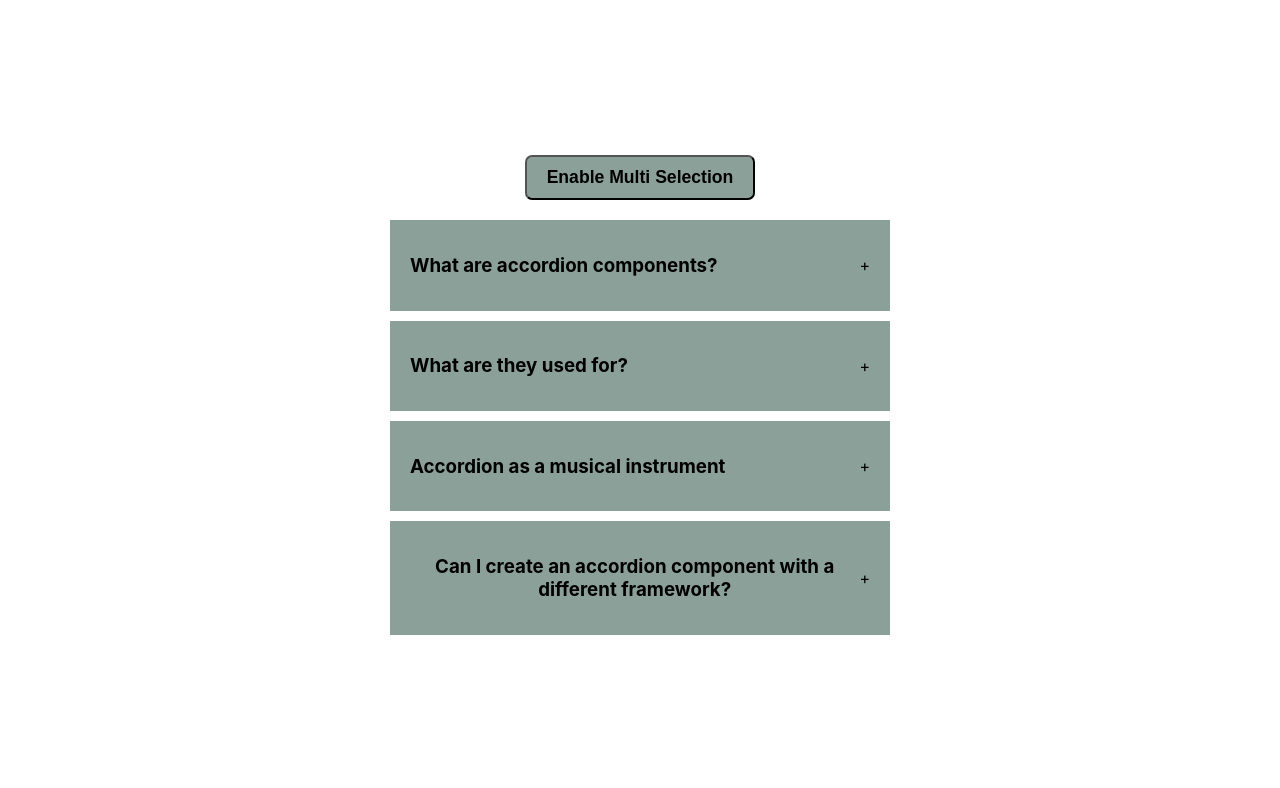
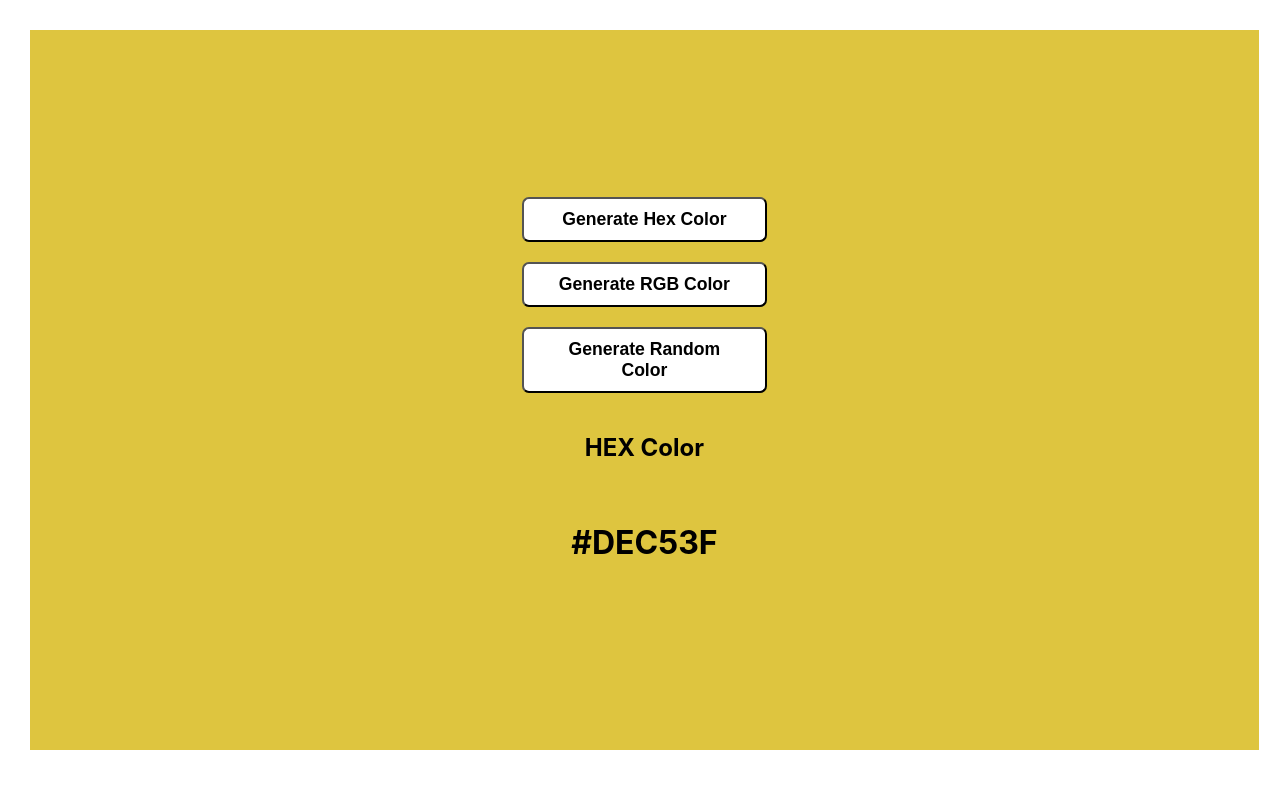
Before and after one commit to sindhupallavi14/React-mini-projects, a React (Create React App) app: page / in a window 1280 px wide. Shown: the top 788 px of the page. Built offline with nearby package versions, Linux system fonts and the light colour scheme.

Commit message:
RandomColor completed

```diff
--- a/src/App.js
+++ b/src/App.js
@@ -1,11 +1,16 @@
 // import logo from './logo.svg';
 import './App.css';
 import Accordian from './Components/Accordian/accordian';
+import { RandomColor } from './Components/RandomColor/randomcolor';
 
 function App() {
   return (
     <div className="App">
-        <Accordian/>
+      {/* Accordian */}
+        {/* <Accordian/> */}
+        {/* Random Color */}
+        <RandomColor/>
+
     </div>
   );
 }
--- a/src/Components/Accordian/accordian.js
+++ b/src/Components/Accordian/accordian.js
@@ -1,61 +1,65 @@
-import { useState } from "react"
-import data from "./accordianData"
-import "./accordian.css"
- export default function Accordian()
-{
-    const [selected,setSelected]=useState(null);
-    const [enablemulti,setEnablemulti]=useState(false);
-    const [multi,setMulti]=useState([]);
+import { useState } from "react";
+import data from "./accordianData";
+import "./accordian.css";
+export default function Accordian() {
+  const [selected, setSelected] = useState(null);
+  const [enablemulti, setEnablemulti] = useState(false);
+  const [multi, setMulti] = useState([]);
 
-    function handleSingleSelection(crntid)
-    {
-        setSelected(crntid===selected?null:crntid);
+  function handleSingleSelection(crntid) {
+    setSelected(crntid === selected ? null : crntid);
   }
-    function handlemultiSelection(crntid)
-    {
-         let cpymulti=[...multi];
-         const findindexOfcrntid=cpymulti.indexOf(crntid);
 
+
+  function handlemultiSelection(crntid) {
+    let cpymulti = [...multi];
+    const findindexOfcrntid = cpymulti.indexOf(crntid);
     //  console.log(findindexOfcrntid);
-         if(findindexOfcrntid==-1)
-         {
+    if (findindexOfcrntid == -1) {
       cpymulti.push(crntid);
-         }
-         else{
-            cpymulti.splice(findindexOfcrntid,1);
+    } else {
+      cpymulti.splice(findindexOfcrntid, 1);
     }
     setMulti(cpymulti);
   }
-    console.log(selected,multi);
+  console.log(selected, multi);
 
-    return(
+  return (
     <div className="wrapper">
-            <button onClick={()=>setEnablemulti(!enablemulti)}>{enablemulti ? "Enable Single Selection" : "Enable Multi Selection"}</button>
+      <button onClick={() => setEnablemulti(!enablemulti)}>
+        {enablemulti ? "Enable Single Selection" : "Enable Multi Selection"}
+      </button>
       <div className="accordian">
-            {
-                data && data.length >0 ?
-                data.map(item =>
+        {data && data.length > 0 ? (
+          data.map((item) => (
             <div className="item">
-                        <div onClick={enablemulti
-                            ?()=>handlemultiSelection(item.id)
-                            :()=>handleSingleSelection(item.id)}
-                            className="title">
+              <div
+                onClick={
+                  enablemulti
+                    ? () => handlemultiSelection(item.id)
+                    : () => handleSingleSelection(item.id)
+                }
+                className="title"
+              >
                 <h3>{item.question}</h3>
                 <span>+</span>
               </div>
-                        {enablemulti ? multi.indexOf(item.id)!==-1 &&
-                          <div  className="content">{item.answer}</div>
-                          : selected === item.id && <div  className="content">{item.answer}</div>
-                         }
+              {enablemulti
+                ? multi.indexOf(item.id) !== -1 && (
+                    <div className="content">{item.answer}</div>
+                  )
+                : selected === item.id && (
+                    <div className="content">{item.answer}</div>
+                  )}
               {/* {selected ===item.id ?
                             <div  className="content">{item.answer}</div>
                         :null } */}
             </div>
-                )
-                :<p>No data</p>
-            }
-
+          ))
+        ) : (
+          <p>No data</p>
+        )}
       </div>
     </div>
-    )
+  );
 }
--- /dev/null
+++ b/src/Components/RandomColor/randomcolor.css
@@ -0,0 +1,23 @@
+
+.container{
+  display: flex;
+  flex-direction: column;
+  justify-content:center;
+  align-items: center;
+  gap:20px;
+  margin: 30px;
+  width: 96vw;
+  height: 90vh;
+  overflow-y: hidden;
+  overflow-x: hidden;
+}
+
+.container button{
+    background-color:white;
+    font-size:1.1rem;
+    font-weight: bold;
+    cursor: pointer;
+    border-radius: 7px;
+    padding:10px 20px;
+    width:20%;
+}
--- /dev/null
+++ b/src/Components/RandomColor/randomcolor.js
@@ -0,0 +1,50 @@
+import { useEffect, useState } from "react";
+import "./randomcolor.css";
+export function RandomColor()
+{
+
+    const [typeOfColor,setTypeOfColor]=useState('hex');
+    const [color,setColor]=useState("black");
+
+    function randomColorUtility(length)
+    {
+       return Math.floor(Math.random()*length);
+    }
+
+    function handleCreateHexColor()
+    {
+        let hex=[1,2,3,4,5,6,7,8,9,"A","B","C","D","E","F"] ;
+        let hexColor="#";
+        for(let i=0;i<6;i++)
+        {
+            hexColor+=hex[randomColorUtility(hex.length)]
+        }
+        console.log(hexColor);
+        setColor(hexColor)
+
+    }
+    function handleCreateRgbColor()
+    {
+        const r=randomColorUtility(256);
+        const g=randomColorUtility(256);
+        const b=randomColorUtility(256);
+
+        setColor(`rgb(${r},${g},${b})`)
+    }
+
+    useEffect(()=>{
+      if(typeOfColor==='rgb') handleCreateRgbColor()
+      else handleCreateHexColor()
+    },[typeOfColor])
+   return(
+        <div className="container" style={{
+            background:color
+        }} >
+            <button onClick={()=>setTypeOfColor('hex')}>Generate Hex Color</button>
+            <button onClick={()=>setTypeOfColor('rgb')}>Generate RGB Color</button>
+            <button onClick={typeOfColor==='hex'?handleCreateHexColor : handleCreateRgbColor}>Generate Random Color</button>
+            <h2>{typeOfColor==='rgb'?"RGB Color":'HEX Color'}</h2>
+            <h1>{color}</h1>
+        </div>
+   )
+}
```
Lines whose indentation alone changed are shown as unchanged.
